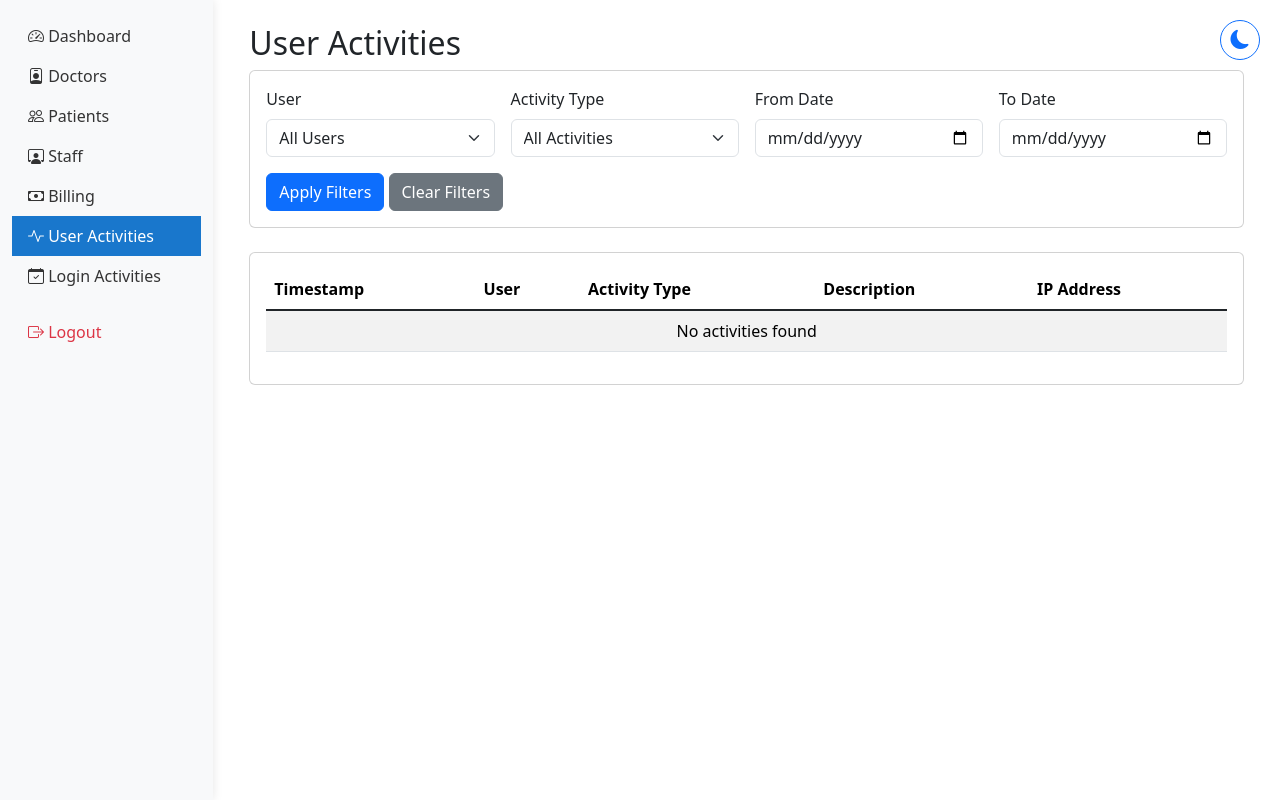
After one commit to emmanuelshalu/medicio, a Django app: page /hosp_admin/user-activities/ in a window 1280 px wide. The commit adds this page. Run offline with Django 5.2, Linux system fonts and the light colour scheme; a user stored in the database is signed in; data comes from the database, SQL or seed files in the repository; both versions use the stored data as it was after the commit; some libraries are stand-ins or nearby versions.

Commit message:
Implement user activity tracking and logging features
- Added UserActivity and LoginActivity models to track user actions and login sessions.
- Introduced track_activity decorator to log user activities in views.
- Created ActivityTrackingMiddleware to log user login activities.
- Developed view_user_activities and view_login_activities views for admin to monitor user and login activities.
- Updated admin dashboard templates to include links for accessing user and login activity logs.
- Enhanced decorators.py and middleware.py to support new tracking functionalities.
- Updated settings.py to include ActivityTrackingMiddleware in the middleware stack.

```diff
--- a/hmsproj/hmsapp/templates/doctor/doc_dashboard.html
+++ b/hmsproj/hmsapp/templates/doctor/doc_dashboard.html
@@ -26,7 +26,6 @@
                         <th>Date</th>
                         <th>Time</th>
                         <th>Patient</th>
-                        <th>Reason</th>
                         <th>Action</th>
                     </tr>
                 </thead>
--- a/hmsproj/hmsapp/templates/hosp_admin/base_admin.html
+++ b/hmsproj/hmsapp/templates/hosp_admin/base_admin.html
@@ -263,6 +263,16 @@
                                 <i class="bi bi-cash"></i> Billing
                             </a>
                         </li>
+                        <li class="nav-item">
+                            <a class="nav-link {% if request.resolver_match.url_name == 'view_user_activities' %}active{% endif %}" href="{% url 'view_user_activities' %}">
+                                <i class="bi bi-activity"></i> User Activities
+                            </a>
+                        </li>
+                        <li class="nav-item">
+                            <a class="nav-link {% if request.resolver_match.url_name == 'view_login_activities' %}active{% endif %}" href="{% url 'view_login_activities' %}">
+                                <i class="bi bi-calendar-check"></i> Login Activities
+                            </a>
+                        </li>
                         <li class="nav-item mt-3">
                             <form method="post" action="{% url 'logout' %}">
                                 {% csrf_token %}
--- a/hmsproj/hmsapp/templates/hosp_admin/manage_staff.html
+++ b/hmsproj/hmsapp/templates/hosp_admin/manage_staff.html
@@ -31,7 +31,6 @@
                     <tr>
                         <th>Staff ID</th>
                         <th>Name</th>
-                        <th>Role</th>
                         <th>Department</th>
                         <th>Phone</th>
                         <th>Status</th>
--- /dev/null
+++ b/hmsproj/hmsapp/templates/hosp_admin/user_activities.html
@@ -0,0 +1,110 @@
+{% extends base_template %}
+
+{% block content %}
+<div class="container mt-4">
+    <h2>User Activities</h2>
+
+    <!-- Filters -->
+    <div class="card mb-4">
+        <div class="card-body">
+            <form method="get" class="row g-3">
+                <div class="col-md-3">
+                    <label for="user" class="form-label">User</label>
+                    <select name="user" id="user" class="form-select">
+                        <option value="">All Users</option>
+                        {% for user in users %}
+                            <option value="{{ user.username }}" {% if request.GET.user == user.username %}selected{% endif %}>
+                                {{ user.username }}
+                            </option>
+                        {% endfor %}
+                    </select>
+                </div>
+                <div class="col-md-3">
+                    <label for="activity_type" class="form-label">Activity Type</label>
+                    <select name="activity_type" id="activity_type" class="form-select">
+                        <option value="">All Activities</option>
+                        {% for code, name in activity_types %}
+                            <option value="{{ code }}" {% if request.GET.activity_type == code %}selected{% endif %}>
+                                {{ name }}
+                            </option>
+                        {% endfor %}
+                    </select>
+                </div>
+                <div class="col-md-3">
+                    <label for="date_from" class="form-label">From Date</label>
+                    <input type="date" class="form-control" id="date_from" name="date_from"
+                           value="{{ request.GET.date_from }}">
+                </div>
+                <div class="col-md-3">
+                    <label for="date_to" class="form-label">To Date</label>
+                    <input type="date" class="form-control" id="date_to" name="date_to"
+                           value="{{ request.GET.date_to }}">
+                </div>
+                <div class="col-12">
+                    <button type="submit" class="btn btn-primary">Apply Filters</button>
+                    <a href="{% url 'view_user_activities' %}" class="btn btn-secondary">Clear Filters</a>
+                </div>
+            </form>
+        </div>
+    </div>
+
+    <!-- Activities Table -->
+    <div class="card">
+        <div class="card-body">
+            <div class="table-responsive">
+                <table class="table table-striped">
+                    <thead>
+                        <tr>
+                            <th>Timestamp</th>
+                            <th>User</th>
+                            <th>Activity Type</th>
+                            <th>Description</th>
+                            <th>IP Address</th>
+                        </tr>
+                    </thead>
+                    <tbody>
+                        {% for activity in page_obj %}
+                        <tr>
+                            <td>{{ activity.timestamp }}</td>
+                            <td>{{ activity.user.username }}</td>
+                            <td>{{ activity.get_activity_type_display }}</td>
+                            <td>{{ activity.activity_description }}</td>
+                            <td>{{ activity.ip_address }}</td>
+                        </tr>
+                        {% empty %}
+                        <tr>
+                            <td colspan="5" class="text-center">No activities found</td>
+                        </tr>
+                        {% endfor %}
+                    </tbody>
+                </table>
+            </div>
+
+            <!-- Pagination -->
+            {% if page_obj.has_other_pages %}
+            <nav aria-label="Page navigation">
+                <ul class="pagination justify-content-center">
+                    {% if page_obj.has_previous %}
+                    <li class="page-item">
+                        <a class="page-link" href="?page={{ page_obj.previous_page_number }}">&laquo;</a>
+                    </li>
+                    {% endif %}
+
+                    {% for num in page_obj.paginator.page_range %}
+                    <li class="page-item {% if page_obj.number == num %}active{% endif %}">
+                        <a class="page-link" href="?page={{ num }}">{{ num }}</a>
+                    </li>
+                    {% endfor %}
+
+                    {% if page_obj.has_next %}
+                    <li class="page-item">
+                        <a class="page-link" href="?page={{ page_obj.next_page_number }}">&raquo;</a>
+                    </li>
+                    {% endif %}
+                </ul>
+            </nav>
+            {% endif %}
+        </div>
+    </div>
+</div>
+{% endblock %}
--- a/hmsproj/hmsapp/urls.py
+++ b/hmsproj/hmsapp/urls.py
@@ -53,6 +53,8 @@ urlpatterns = [
     path('hosp_admin/bills/create/', views.create_bill, name='create_bill'),
     path('hosp_admin/bills/<int:bill_id>/delete/', views.delete_bill, name='delete_bill'),
     path('hosp_admin/bills/<int:bill_id>/record-payment/', views.record_payment, name='record_payment'),
+    path('hosp_admin/user-activities/', views.view_user_activities, name='view_user_activities'),
+    path('hosp_admin/login-activities/', views.view_login_activities, name='view_login_activities'),
 
     # Staff URLs
     path('staff/dashboard/', views.staff_dashboard, name='staff_dashboard'),
--- a/hmsproj/hmsapp/views.py
+++ b/hmsproj/hmsapp/views.py
@@ -6,7 +6,7 @@ from django.contrib.auth.models import User, Group
 from django.http import JsonResponse
 from datetime import date, datetime, timedelta, time
 from .models import *
-from .decorators import admin_required, doctor_required, staff_required
+from .decorators import admin_required, doctor_required, staff_required, track_activity
 from decimal import Decimal
 from django.core.files.storage import FileSystemStorage
 from google_auth_oauthlib.flow import Flow
@@ -17,6 +17,9 @@ from django.views import View
 from django.db.models import Sum
 from django.utils import timezone
 from django.utils.timezone import datetime
+from django.contrib.auth import signals
+from django.db.models import Q
+from django.core.paginator import Paginator
 
 
 
@@ -294,58 +297,6 @@ def manage_availability(request):
         'availability': availability
     }
     return render(request, 'shared/availability.html', context)
-
-@user_passes_test(is_doctor)
-def view_patient(request, patient_id):
-    doctor = get_object_or_404(DoctorProfile, user=request.user)
-    patient = get_object_or_404(Patient, patient_id=patient_id)
-
-    if request.method == 'POST' and 'upload_record' in request.POST:
-        MedicalRecord.objects.create(
-            patient=patient,
-            record_date=request.POST.get('record_date'),
-            description=request.POST.get('record_description'),
-            document=request.FILES['record_document']
-        )
-        messages.success(request, 'Medical record uploaded successfully!')
-        return redirect('view_patient', patient_id=patient_id)
-
-    treatments = Treatment.objects.filter(doctor=doctor, patient=patient)
-    appointments = Appointment.objects.filter(doctor=doctor, patient=patient)
-
-    context = {
-        'patient': patient,
-        'treatments': treatments,
-        'appointments': appointments
-    }
-    return render(request, 'shared/patient_detail.html', context)
-
-@user_passes_test(is_doctor)
-def add_treatment(request, appointment_id):
-    doctor = get_object_or_404(DoctorProfile, user=request.user)
-    appointment = get_object_or_404(Appointment, id=appointment_id, doctor=doctor)
-
-    if request.method == 'POST':
-        Treatment.objects.create(
-            patient=appointment.patient,
-            doctor=doctor,
-            appointment=appointment,
-            chief_complaint=request.POST.get('chief_complaint'),
-            examination_findings=request.POST.get('examination_findings'),
-            diagnosis=request.POST.get('diagnosis'),
-            prescription=request.POST.get('prescription'),
-            notes=request.POST.get('notes')
-        )
-        appointment.status = 'COMPLETED'
-        appointment.save()
-        messages.success(request, 'Treatment record added successfully!')
-        return redirect('doctor_dashboard')
-
-    context = {
-        'appointment': appointment,
-        'patient': appointment.patient
-    }
-    return render(request, 'shared/add_treatment.html', context)
 
 def is_admin_or_superadmin(user):
     return user.is_authenticated and user.userprofile.role.name in ['SUPER_ADMIN', 'ADMIN']
@@ -1185,3 +1136,83 @@ def find_next_slot(request):
         return JsonResponse({'success': False, 'message': 'Doctor not found'})
     except Exception as e:
         return JsonResponse({'success': False, 'message': str(e)})
+
+@login_required
+@admin_required
+def view_user_activities(request):
+    """View for administrators to see user activities"""
+
+    # Get filter parameters
+    user_filter = request.GET.get('user')
+    activity_type = request.GET.get('activity_type')
+    date_from = request.GET.get('date_from')
+    date_to = request.GET.get('date_to')
+
+    # Base queryset
+    activities = UserActivity.objects.all()
+
+    # Apply filters
+    if user_filter:
+        activities = activities.filter(user__username__icontains=user_filter)
+    if activity_type:
+        activities = activities.filter(activity_type=activity_type)
+    if date_from:
+        activities = activities.filter(timestamp__gte=date_from)
+    if date_to:
+        activities = activities.filter(timestamp__lte=date_to)
+
+    # Pagination
+    paginator = Paginator(activities, 50)  # Show 50 activities per page
+    page_number = request.GET.get('page')
+    page_obj = paginator.get_page(page_number)
+
+    context = {
+        'page_obj': page_obj,
+        'activity_types': UserActivity.ACTIVITY_TYPES,
+        'users': User.objects.all(),
+    }
+
+    return render(request, 'hosp_admin/user_activities.html', context)
+
+@login_required
+@admin_required
+def view_login_activities(request):
+    """View for administrators to see login activities"""
+
+    # Get filter parameters
+    user_filter = request.GET.get('user')
+    date_from = request.GET.get('date_from')
+    date_to = request.GET.get('date_to')
+
+    # Base queryset
+    login_activities = LoginActivity.objects.all()
+
+    # Apply filters
+    if user_filter:
+        login_activities = login_activities.filter(user__username__icontains=user_filter)
+    if date_from:
+        login_activities = login_activities.filter(login_datetime__gte=date_from)
+    if date_to:
+        login_activities = login_activities.filter(login_datetime__lte=date_to)
+
+    # Pagination
+    paginator = Paginator(login_activities, 50)
+    page_number = request.GET.get('page')
+    page_obj = paginator.get_page(page_number)
+
+    context = {
+        'page_obj': page_obj,
+        'users': User.objects.all(),
+    }
+
+    return render(request, 'hosp_admin/login_activities.html', context)
+
+@track_activity('CREATE', 'Created new appointment')
+def create_appointment(request):
+    # Your view code here
+    pass
+
+@track_activity('UPDATE', 'Updated patient information')
+def update_patient(request):
+    # Your view code here
+    pass
--- a/hmsproj/hmsproj/settings.py
+++ b/hmsproj/hmsproj/settings.py
@@ -60,6 +60,7 @@ MIDDLEWARE = [
     'django.contrib.messages.middleware.MessageMiddleware',
     'django.middleware.clickjacking.XFrameOptionsMiddleware',
     'hmsapp.middleware.RoleMiddleware',
+    'hmsapp.middleware.ActivityTrackingMiddleware',
 ]
 
 ROOT_URLCONF = 'hmsproj.urls'
```
Also changed, not shown: hmsproj/hmsapp/decorators.py (+36 -0 lines), hmsproj/hmsapp/middleware.py (+35 -0 lines), hmsproj/hmsapp/models.py (+43 -0 lines), hmsproj/hmsapp/templates/hosp_admin/admin_dashboard.html (+19 -0 lines), hmsproj/hmsapp/templates/hosp_admin/login_activities.html (added, +99 -0 lines), hmsproj/db.sqlite3, hmsproj/hmsapp/migrations/0007_loginactivity_useractivity.py (added).
